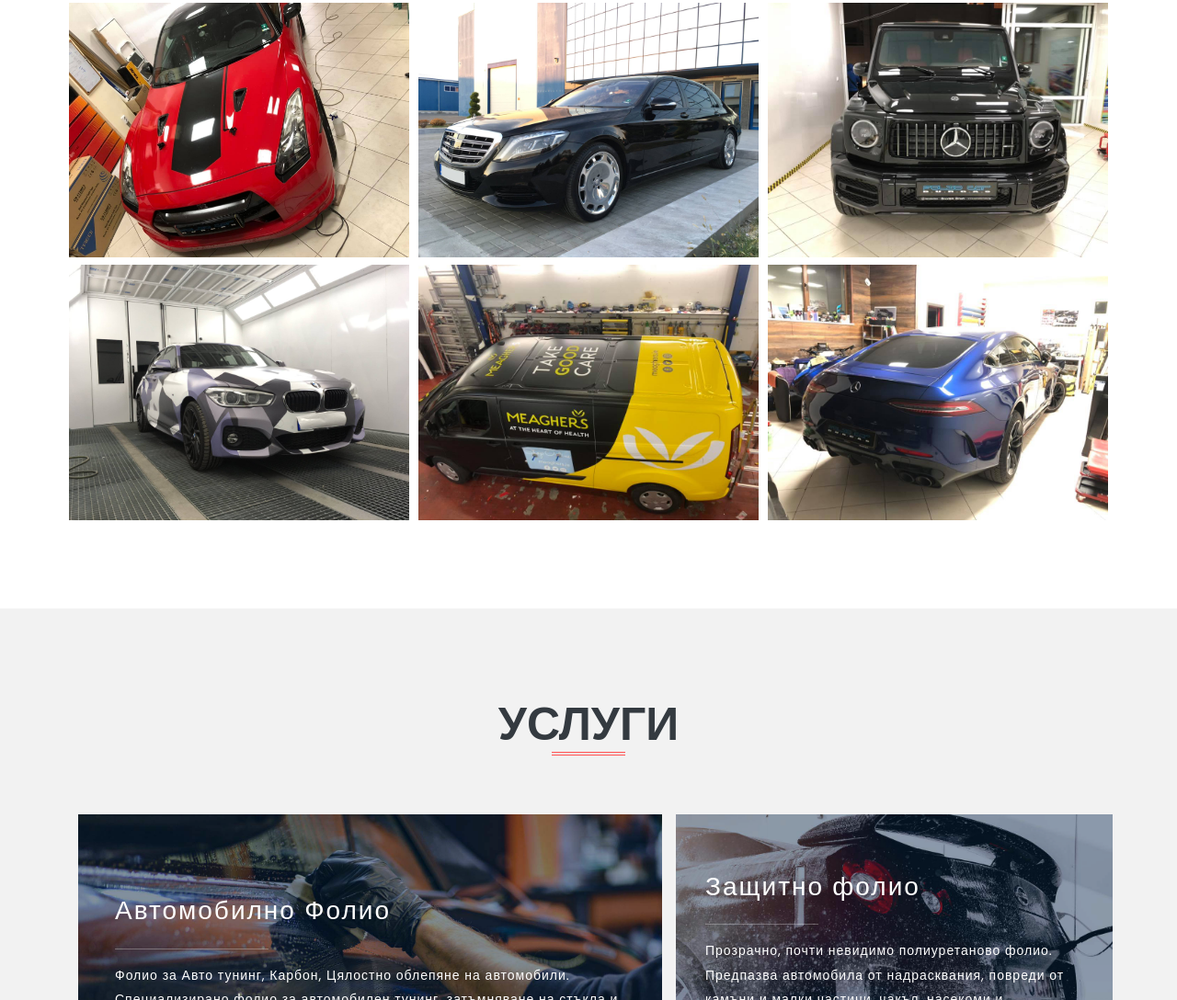
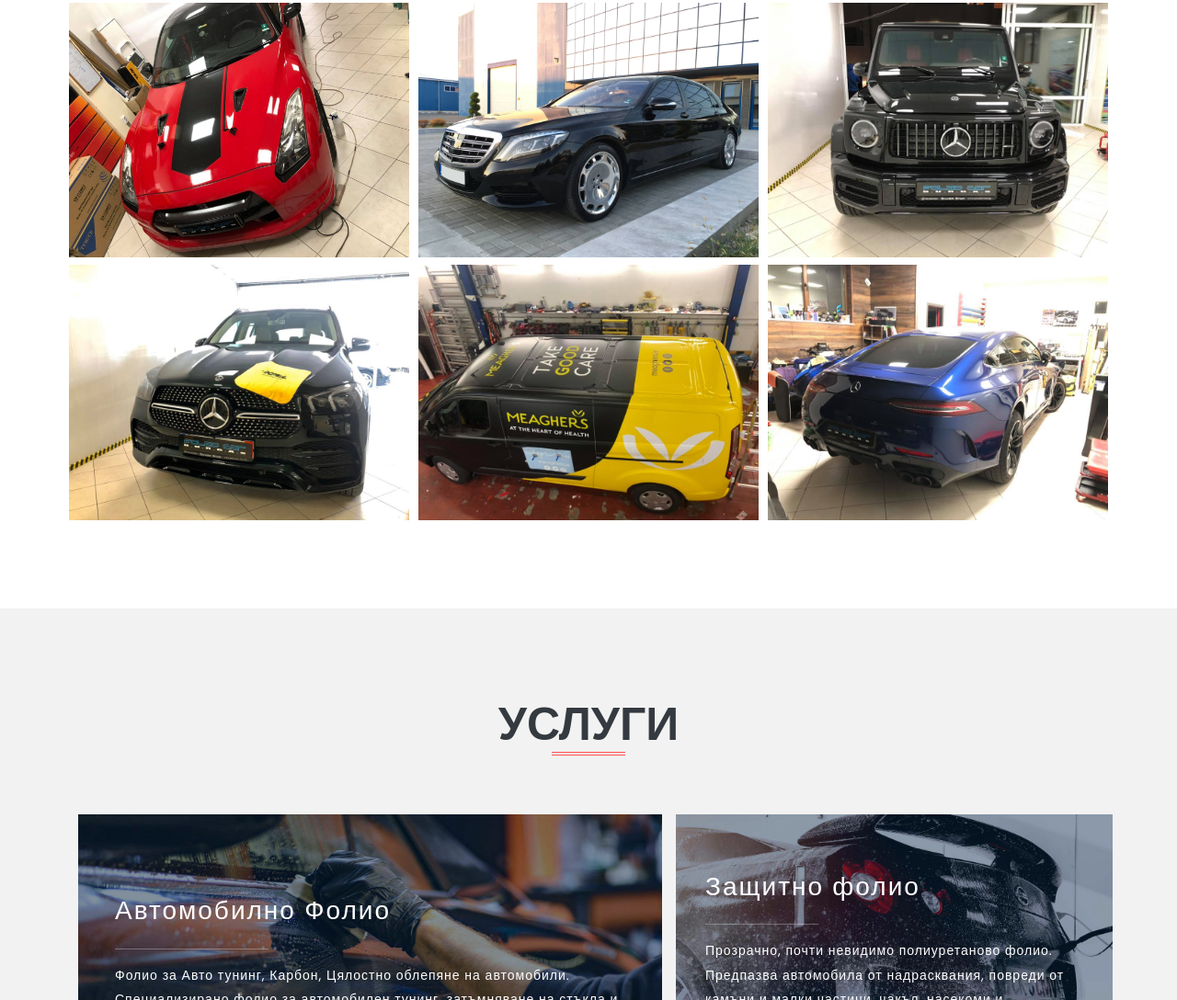
Before and after one commit to idktech/tint2, a plain HTML site: page index.html in a window 1280 px wide. Shown: the part 2209-3297 px from the top of the page at 92% size. Drawn offline with Linux system fonts and the light colour scheme; a web font is replaced by a local one.

Commit message:
updated gallery picture

```diff
--- a/index.html
+++ b/index.html
@@ -290,9 +290,9 @@ License URL: http://creativecommons.org/licenses/by/3.0/
 				<div class="row agileits_w3layouts_gallery_grid mt-2">
 					<div class="col-md-4 agileits_w3layouts_gallery_grid1 hover14">
 						<div class="w3_agile_gallery_effect">
-							<a href="images/g4.jpg" class="sb" title="BMW">
+							<a href="images/g8.jpg" class="sb" title="BMW">
 								<figure>
-									<img src="images/g4.jpg" alt=" " class="img-fluid" />
+									<img src="images/g8.jpg" alt=" " class="img-fluid" />
 								</figure>
 							</a>
 						</div>
```
Also changed, not shown: images/g8.jpg (added).
